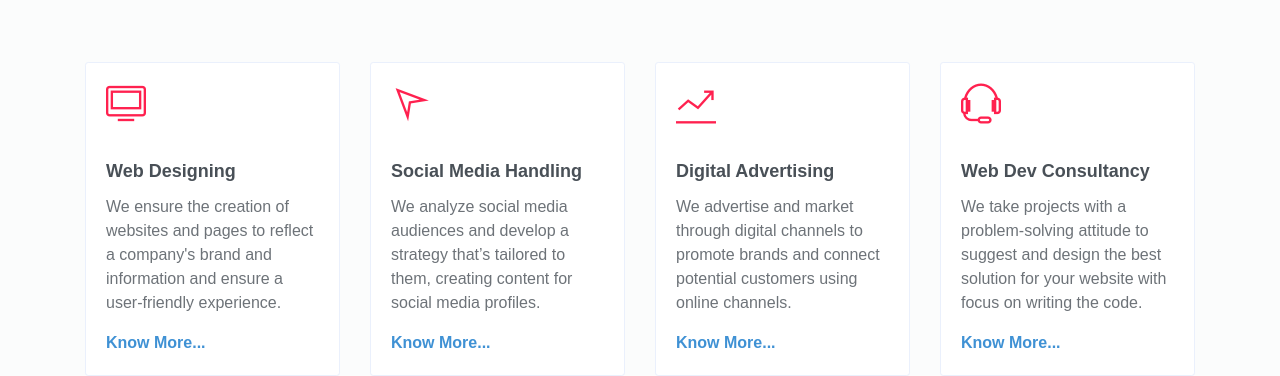
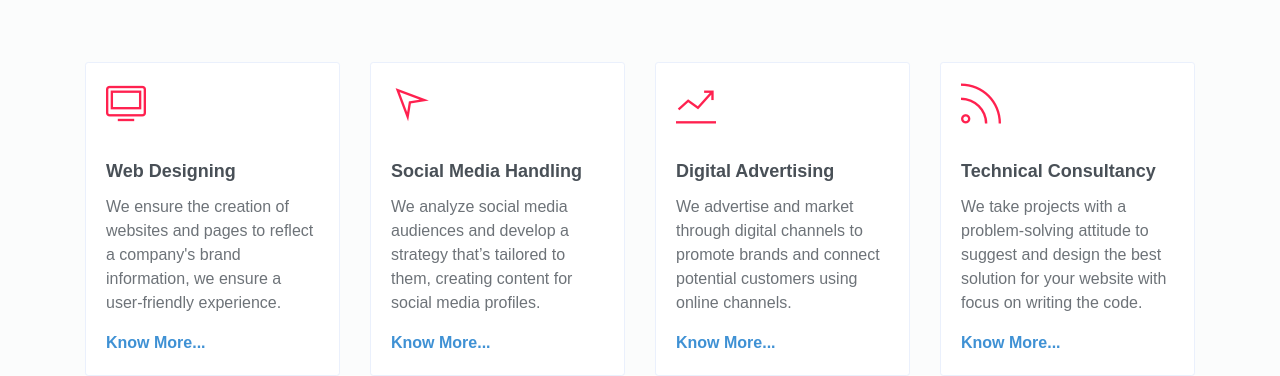
Before and after one commit to Techilaa/techilaa.github.io, a website: page index.html in a window 1280 px wide. Shown: the part 2151-2527 px from the top of the page. Drawn offline with Linux system fonts and the light colour scheme.

Commit message:
Services Changed

```diff
--- a/index.html
+++ b/index.html
@@ -180,7 +180,7 @@
                     <div class="card-body">
                         <h2 class="si mb-4"><i class="ti-desktop text-primary"></i></h2>
                         <h6 class="card-title" style="font-weight: bolder; text-align: left; font-size: large;">Web Designing</h6>
-                        <p style="text-align: left;"> We ensure the creation of websites and pages to reflect a company's brand and information and ensure a user-friendly experience.</p>
+                        <p style="text-align: left;"> We ensure the creation of websites and pages to reflect a company's brand information, we ensure a user-friendly experience.</p>
                         <a href="javascript:void(0)" class="mm">Know More...</a>
                     </div>
                 </div>
@@ -217,8 +217,8 @@
             <div class="col-sm-4 col-md-3">
                 <div class="card mb-4">
                     <div class="card-body">
-                        <h2 class="si mb-4"><i class="ti-headphone-alt text-primary"></i></h2>
-                        <h6 class="card-title" style="font-weight: bolder; text-align: left; font-size: large;">Web Dev Consultancy</h6>
+                        <h2 class="si mb-4"><i class="ti-rss-alt text-primary"></i></h2>
+                        <h6 class="card-title" style="font-weight: bolder; text-align: left; font-size: large;">Technical Consultancy</h6>
                         <p style="text-align: left;" >We take projects with a problem-solving attitude to suggest and design the best solution for your website with focus on writing the code.</p>
                         <a href="javascript:void(0)" class="mm">Know More...</a>
                     </div>
```
